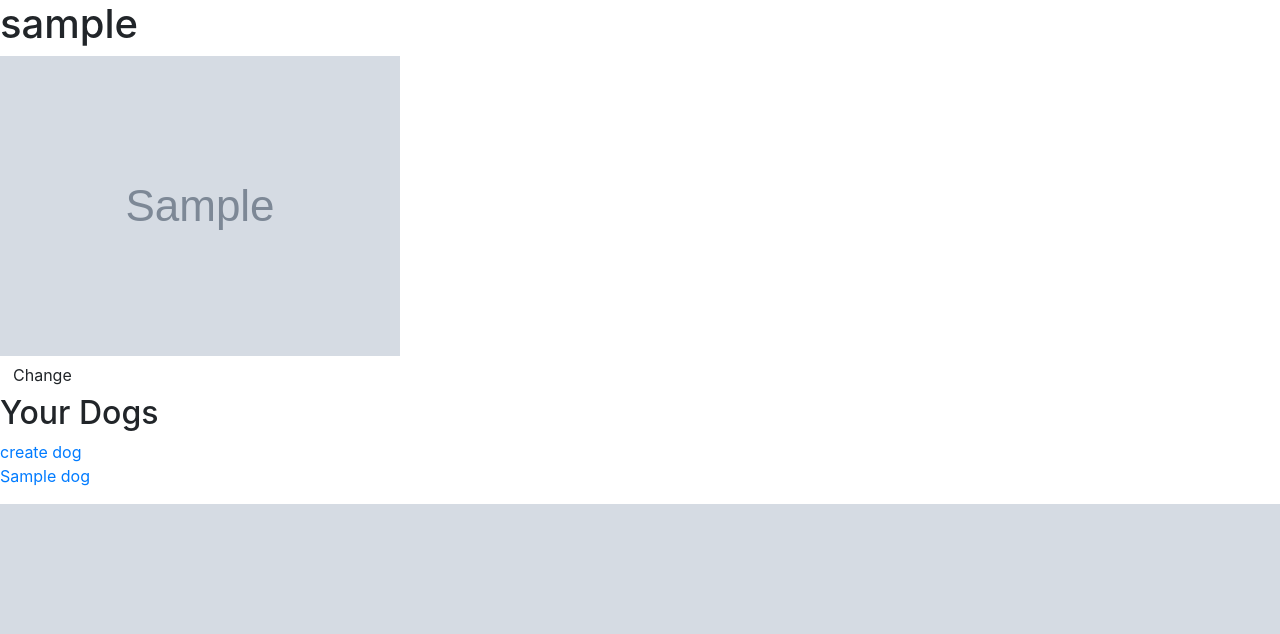
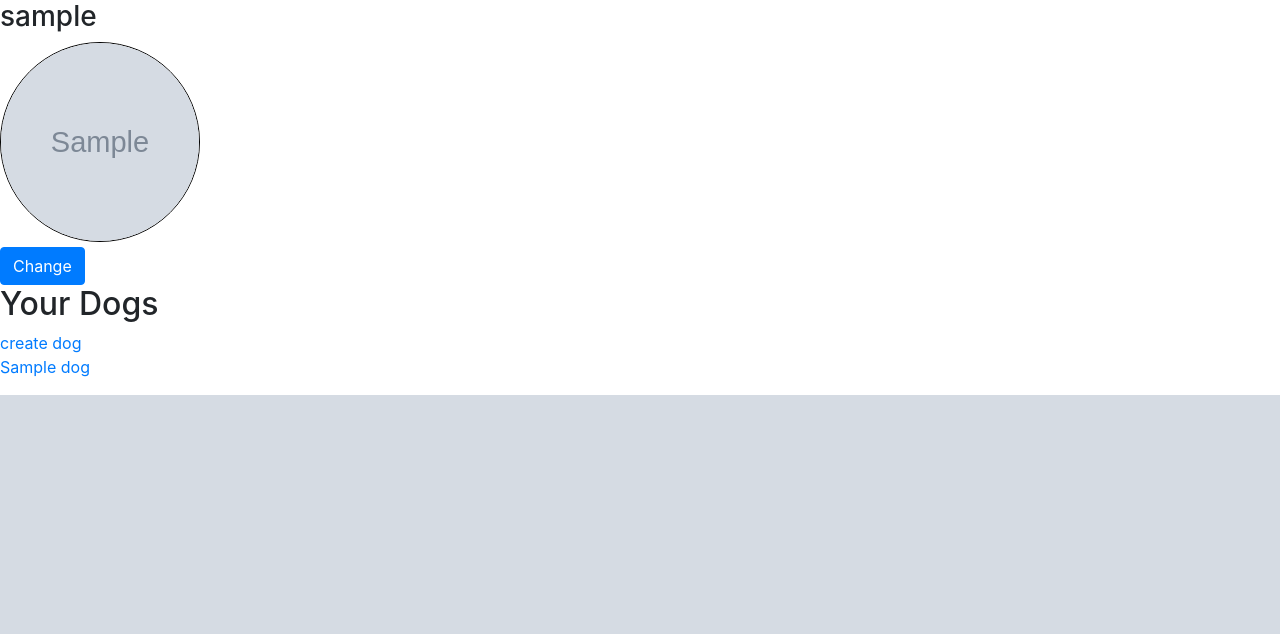
Before and after one commit to danielkbolton/PleasantPup, a Django app: page /accounts/profile/ in a window 1280 px wide. Shown: the part 76-710 px from the top of the page. Run offline with Django 3.2, Linux system fonts and the light colour scheme; a user stored in the database is signed in; tables that the repository leaves empty hold one stand-in row (values such as "Sample post"); grey boxes marked "Sample" are stand-in pictures; some libraries are stand-ins or nearby versions.

Commit message:
adds styling

```diff
--- a/pleasantPup_app/static/css/main.css
+++ b/pleasantPup_app/static/css/main.css
@@ -28,7 +28,18 @@
     width:50px;
     height:50px;
     border-radius: 50%;
+    border: 1px solid black;
 }
+
+.prof-pic-md{
+    width:200px;
+    height:200px;
+    border-radius: 50%;
+    margin-bottom: 5px;
+    border: 1px solid black;
+}
+
+
 
 
 .posts-container{
@@ -42,7 +53,7 @@
 
 .post-container{
     border:1px solid black;
-    margin:50px;
+    margin:20px;
 
 }
 
@@ -67,5 +78,6 @@
 
 
 .btn{
-    margin: auto;
+
+    margin: 0 auto;
 }
--- a/pleasantPup_app/templates/profile.html
+++ b/pleasantPup_app/templates/profile.html
@@ -6,12 +6,12 @@
 
 
 <div class="profile-section pic-or-form">
-    <h1>{{username}}</h1>
+    <h3>{{username}}</h3>
         {% if prof_pic_link %}
             <section class="prof-pic-section">
-                <img class="prof-pic"src="{{ prof_pic_link }}" alt="{{username}}'s profile picture">
+                <img class="prof-pic-md"src="{{ prof_pic_link }}" alt="{{username}}'s profile picture">
                 <div class="prof-pic-btn prof-pic-btn-change">
-                    <a href="{% url 'prof_pic_edit' %}"><button class="btn edit-prof-pic">Change</button></a>
+                    <a href="{% url 'prof_pic_edit' %}"><button class="btn btn-md btn-primary ">Change</button></a>
                 </div>
             </section>
         {% else %}
```
